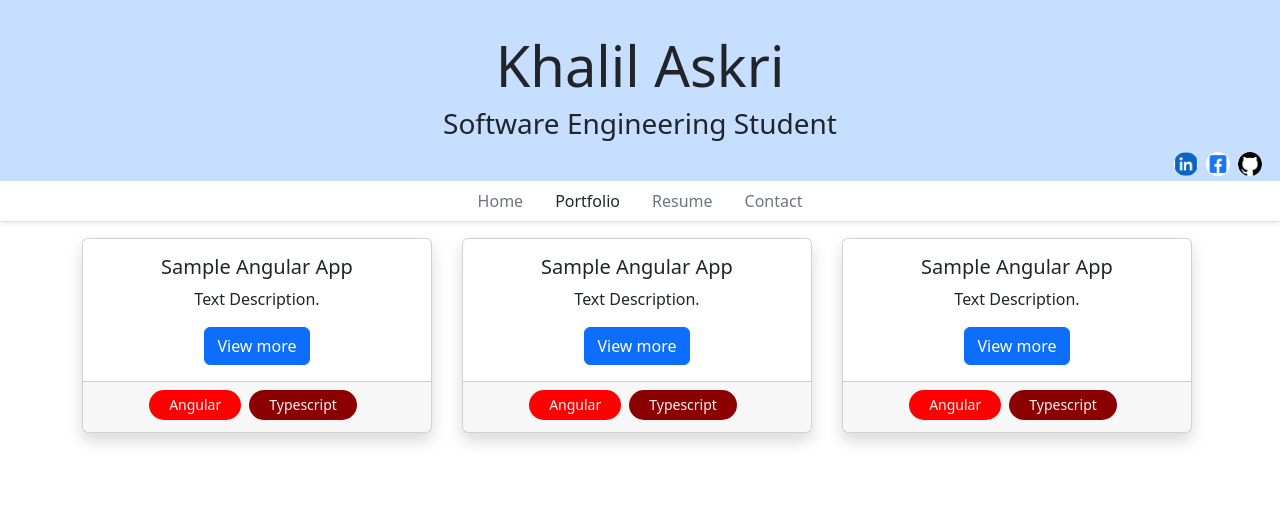
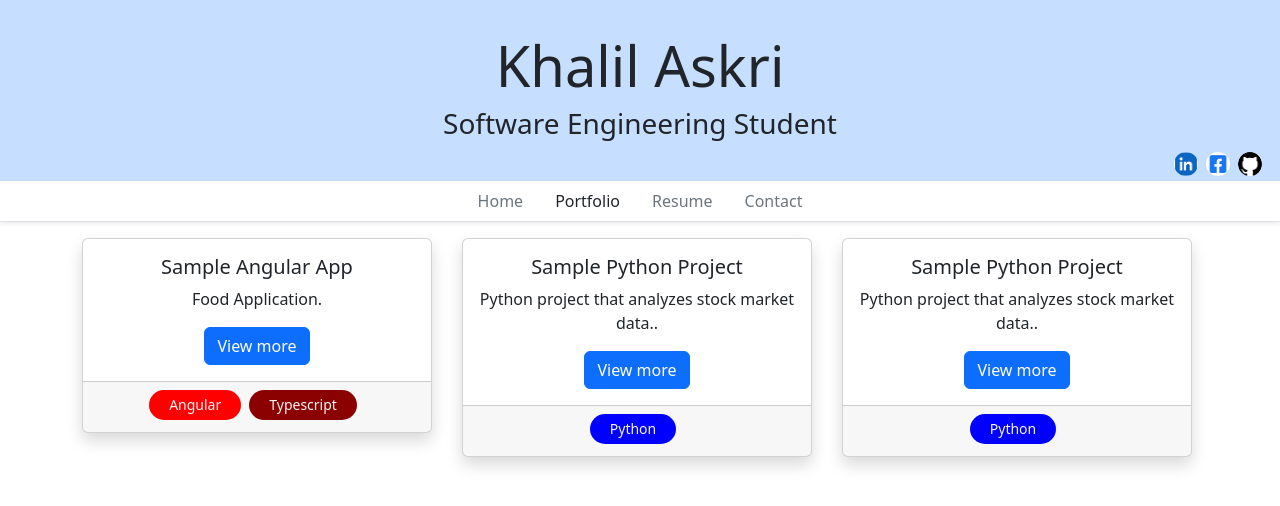
Before and after one commit to Khalyyl/my-portfolio, an Angular app: page /portfolio in a window 1280 px wide. Shown: the top 506 px of the page. Built offline with nearby package versions, Linux system fonts and the light colour scheme.

Commit message:
first commit

```diff
--- a/src/app/_models/Tag.ts
+++ b/src/app/_models/Tag.ts
@@ -1,7 +1,7 @@
 export class Tag{
     static readonly ANGULAR = new Tag('Angular','red');
     static readonly TYPESCRIPT = new Tag('Typescript','darkred');
-    static readonly PYTHON = new Tag('Python','pink');
+    static readonly PYTHON = new Tag('Python','Blue');
     static readonly JAVA = new Tag('Java','orange');
     static readonly JAVASCRIPT = new Tag('JavaScript','orange');
     static readonly REACT = new Tag('React','blue');
--- /dev/null
+++ b/src/app/_services/projects.service.ts
@@ -0,0 +1,35 @@
+import { Injectable } from '@angular/core';
+import { Project } from '../_models/Project';
+import { Tag } from '../_models/Tag';
+
+@Injectable({
+  providedIn: 'root'
+})
+
+export class ProjectsService {
+
+  projects: Project [] = [
+    {id: 0, name: "Sample Angular App", pictures: ["../../assets/AngularPic/cap authentification.png"], projectLink: "https://github.com/Khalyyl/FoodApp", summary: "Food Application", description: "Lorem ipsum dolor sit amet", tags: [Tag.ANGULAR,Tag.TYPESCRIPT]},
+    {id: 1, name: "Sample Python Project", pictures: ["../../assets/Image1.png"], projectLink: "//www.github.com", summary: "Python project that analyzes stock market data.", description: "Lorem ipsum dolor sit amet", tags: [Tag.PYTHON]},
+    {id: 2, name: "Sample Python Project", pictures: ["../../assets/Image1.png"], projectLink: "//www.github.com", summary: "Python project that analyzes stock market data.", description: "Lorem ipsum dolor sit amet", tags: [Tag.PYTHON]}
+
+  ];
+
+  constructor() {}
+
+    GetProjects(){
+      return this.projects
+    }
+
+    GetProjectById(id: number): Project {
+      let project = this.projects.find(project => project.id === id);
+
+      if (project === undefined) {
+        throw new TypeError("There is no project that matches the id:" + id);
+      }
+
+      return project;
+    }
+
+
+}
--- a/src/app/home/home.component.html
+++ b/src/app/home/home.component.html
@@ -6,16 +6,26 @@
             <h2>About me</h2>
             <img src="../../assets/Untitled design (1).png" alt="profile picture" width="256" height="256" class="rounded-circle"/>
             <p>
-                Enthousiaste élève en 1ère année du cycle ingénieur en informatique.
-                Je me présente en tant que jeune diplômé en Licence Informatique de Gestion.
-                Ma transition vers le cycle ingénieur en informatique représente une nouvelle étape dans mon engagement envers l'apprentissage continu.
-
+                I'm currently a Software
+                engineering student and diving
+                deep into the world of web
+                development. I've got a solid grip
+                on front-end
+                technologies, and now I'm
+                actively seeking a summer
+                intership opportunity .
             </p>
           </div>
        </div>
        <div class="col-lg shadow border m-1">
         <div class="text-center">
             <h2>Featured Projects</h2>
+            <h4>
+                {{FeaturedProject.name}}
+            </h4>
+            <div>
+                {{FeaturedProject.pictures}}
+            </div>
 
         </div>
        </div>
--- a/src/app/home/home.component.ts
+++ b/src/app/home/home.component.ts
@@ -1,15 +1,22 @@
-import { Component } from '@angular/core';
+import { Component, OnInit } from '@angular/core';
 import { Title } from '@angular/platform-browser';
+import { Project } from '../_models/Project';
+import { ProjectsService } from '../_services/projects.service';
 
 @Component({
   selector: 'app-home',
   templateUrl: './home.component.html',
   styleUrls: ['./home.component.css']
 })
-export class HomeComponent {
+export class HomeComponent implements OnInit {
 
-  constructor(private titleService: Title){
+  FeaturedProject = {} as Project;
+
+  constructor(private titleService: Title, private projectService : ProjectsService){
     this.titleService.setTitle('Khalil Askri - Home');
+  }
+  ngOnInit(): void {
+this.FeaturedProject = this.projectService.GetProjectById(0);
   }
 
 }
--- a/src/app/portfolio/portfolio.component.html
+++ b/src/app/portfolio/portfolio.component.html
@@ -1,12 +1,7 @@
 <div class="container">
     <div class="row justify-content-center ">
-        <div class="col-lg-4 col-md-6 mb-4" style="max-width: 380px; min-width: 380px;">
-            <app-project-card [project]="project"></app-project-card>
-        </div>
-        <div class="col-lg-4 col-md-6 mb-4" style="max-width: 380px; min-width: 380px;">
-            <app-project-card [project]="project"></app-project-card>
-        </div>
-        <div class="col-lg-4 col-md-6 mb-4" style="max-width: 380px; min-width: 380px;">
+
+        <div *ngFor="let project of projects"  class="col-lg-4 col-md-6 mb-4" style="max-width: 380px; min-width: 380px;">
             <app-project-card [project]="project"></app-project-card>
         </div>
     </div>
--- a/src/app/portfolio/portfolio.component.ts
+++ b/src/app/portfolio/portfolio.component.ts
@@ -1,28 +1,28 @@
-import { Component, Renderer2 } from '@angular/core';
+import { Component, OnInit } from '@angular/core';
 import { Title } from '@angular/platform-browser';
 import { Project } from '../_models/Project';
 import { Tag } from '../_models/Tag';
+import { ProjectsService } from '../_services/projects.service';
 
 @Component({
   selector: 'app-portfolio',
   templateUrl: './portfolio.component.html',
   styleUrls: ['./portfolio.component.css']
 })
-export class PortfolioComponent {
+export class PortfolioComponent implements OnInit {
 
-    project: Project = {
-      id:0,
-      name: 'Sample Angular App',
-      summary: 'Text Description',
-      description: '',
-      projectLink: '',
-      tags: [Tag.ANGULAR, Tag.TYPESCRIPT],
-      pictures: []
-    };
+  projects = {} as Project[];
 
-    constructor(private titleService: Title){
+
+
+
+    constructor(private titleService: Title, private projectService : ProjectsService ){
     this.titleService.setTitle('Khalil Askri - Portfolio');
     }
+  ngOnInit(): void {
+    this.projects = this.projectService.GetProjects();
+  }
+
 
 
 
--- a/src/app/resume/resume.component.ts
+++ b/src/app/resume/resume.component.ts
@@ -17,8 +17,8 @@ export class ResumeComponent {
   DownloadFile(){
       const link = this.renderer.createElement('a');
       link.setAttribute('target', '_blank');
-      link.setAttribute('href',"../../assets/CV_KhalilAskri.pdf");
-      link.setAttribute('download','CV_KhalilAskri.pdf');
+      link.setAttribute('href',"../../assets/CV_KHALIL.pdf");
+      link.setAttribute('download','CV_KHALIL.pdf');
       link.click();
       link.remove();
 
```
Also changed, not shown: src/assets/AngularPic/cap authentification.png (added), 1 other file (tests, documents, lock files or other folders).
